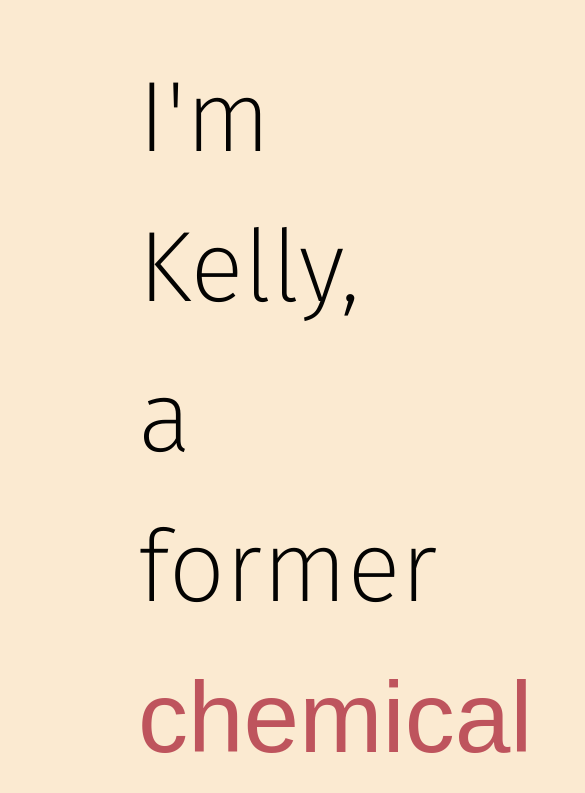
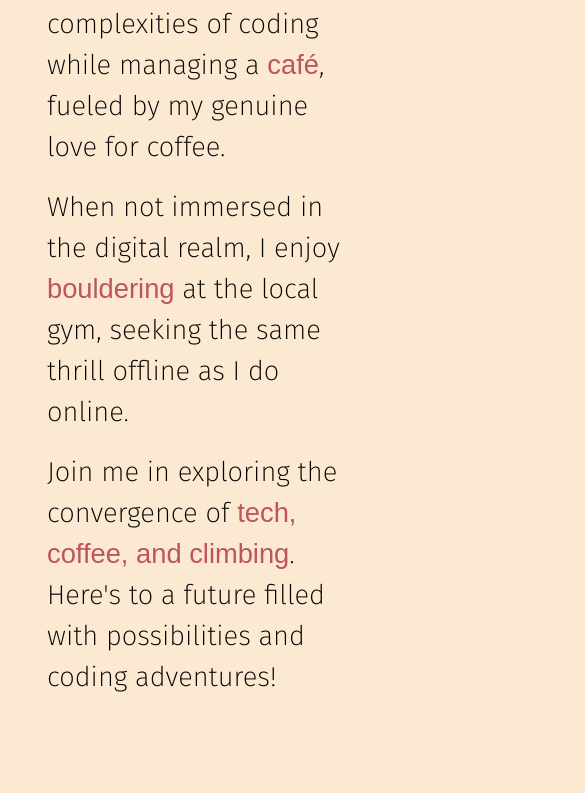
Before and after one commit to kelly1040/kelly1040.github.io, a plain HTML site: page index.html in a window 390 px wide. Shown: the part 420-1213 px from the top of the page, 585 px wide, since content can reach past the window. After the commit the page ends 1146 px from the top, so only its background shows below. Drawn offline with Linux system fonts and the light colour scheme; a web font is replaced by a local one.

Commit message:
Updated for better mobile responsiveness

```diff
--- a/index.html
+++ b/index.html
@@ -4,7 +4,7 @@
     <meta charset="UTF-8">
     <meta name="viewport" content="width=device-width, initial-scale=1.0">
     <link rel="stylesheet" href="public/css/style.css">
-    <title>Kelly Huangv</title>
+    <title>Kelly Huang</title>
 </head>
 <body>
     <nav>
--- a/public/css/style.css
+++ b/public/css/style.css
@@ -15,29 +15,36 @@ body{
     background-color: var(--sand);
     font-family: "fira sans", sans-serif;
     font-size: 50px;
+    display: flex;
+    flex-direction: column;
 }
 h1{
     font-family: "fira sans", sans-serif;
-    font-size: 50px;
+    font-size: 100%;
     text-align: center;
-    margin: 30px;
+    margin: 5%;
     padding: 0;
 }
 
+.intro{
+    display: flex;
+    flex-shrink: 1;
+    flex-direction: column;
+}
 
 p{
     font-family: "fira sans", sans-serif;
-    font-size: 100px;
+    font-size: 7vw;
     text-align: left;
     font-weight: 200;
-    margin: 00px 130px 50px 130px;
+    margin: 0vw 10vw 5vw 10vw;
     padding: 0;
     line-height: 1.5;
 }
 
 span{
     font-family: modak, sans-serif;
-    font-size: 100px;
+    font-size: 100%;
     margin: 0px;
     padding: 0;
     color: var(--salmon);
```
